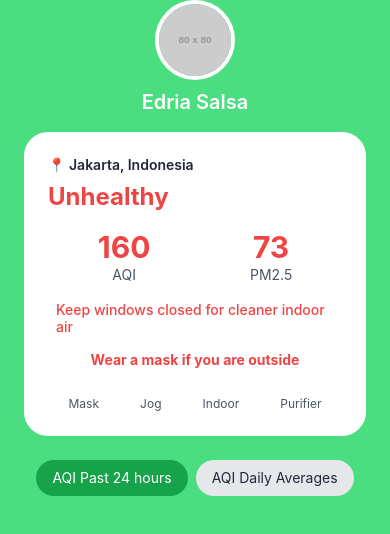
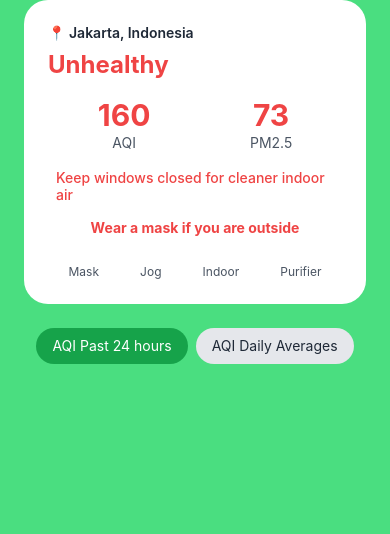
Before and after one commit to Neel123priyansh/AQI, a React Native app in the folder my-expo-app/: screen / in a window 390 px wide. Shown: the top 534 px of the page. Built offline with nearby package versions, Linux system fonts and the light colour scheme.

Commit message:
first commit

```diff
--- a/my-expo-app/App.tsx
+++ b/my-expo-app/App.tsx
@@ -9,15 +9,13 @@ export default function App() {
   return (
     <SafeAreaView className="flex-1 bg-green-400">
       <StatusBar style="light" />
-
       {/* Header
       <View className="flex-row items-center justify-between px-6 py-4">
         <AntDesign name="arrowleft" size={28} color="white" />
         <Feather name="bell" size={28} color="white" />
       </View> */}
-
       {/* Profile */}
-      <View className="items-center mb-4">
+      {/* <View className="items-center mb-4">
         <Image
           source={{ uri: "https://via.placeholder.com/80" }}
           className="w-20 h-20 rounded-full border-4 border-white"
@@ -25,7 +23,7 @@ export default function App() {
         <Text className="text-white text-xl font-semibold mt-2">
           Edria Salsa
         </Text>
-      </View>
+      </View> */}
 
       {/* AQI Card */}
       <View className="bg-white mx-6 rounded-3xl p-6">
```
